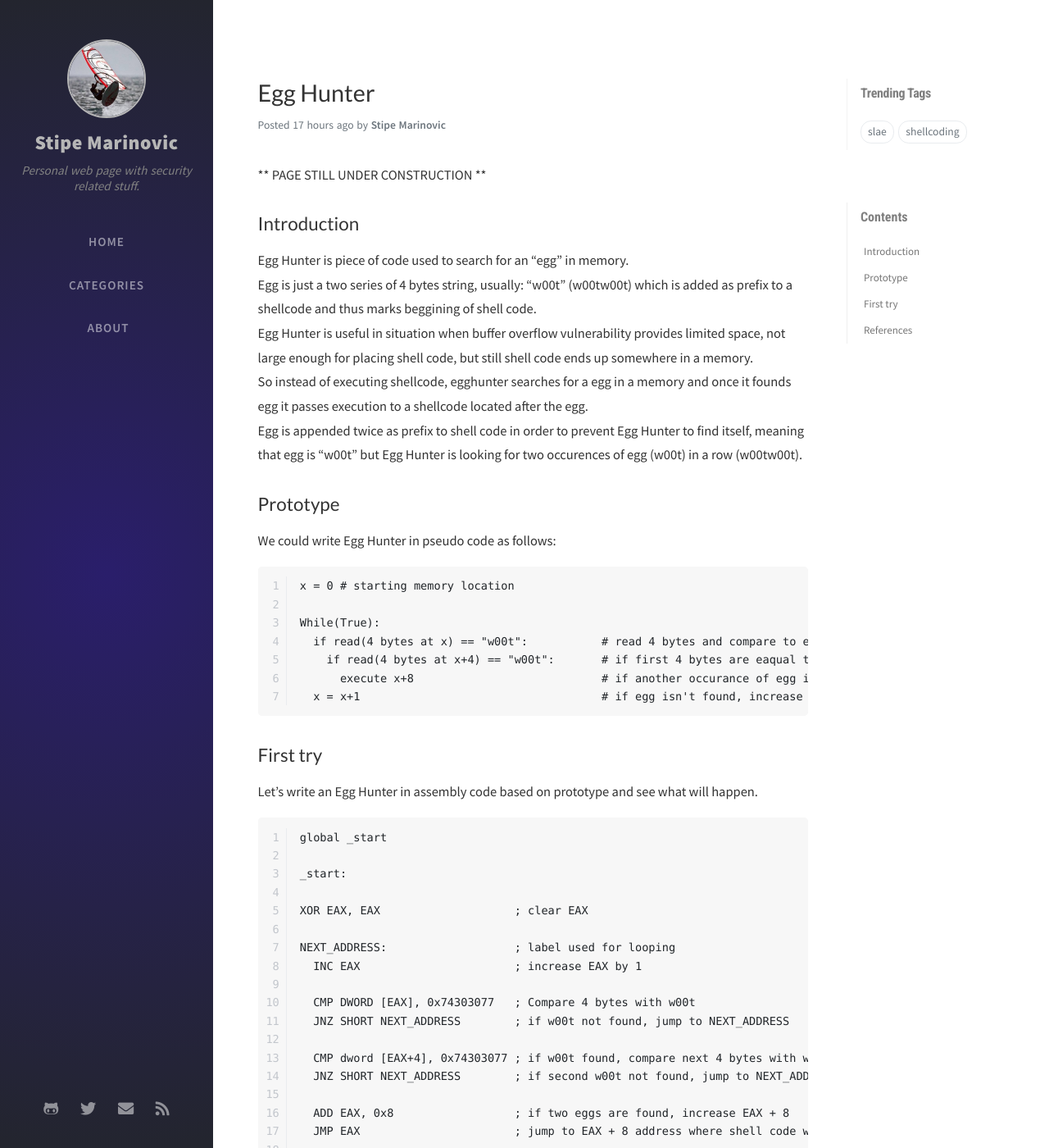
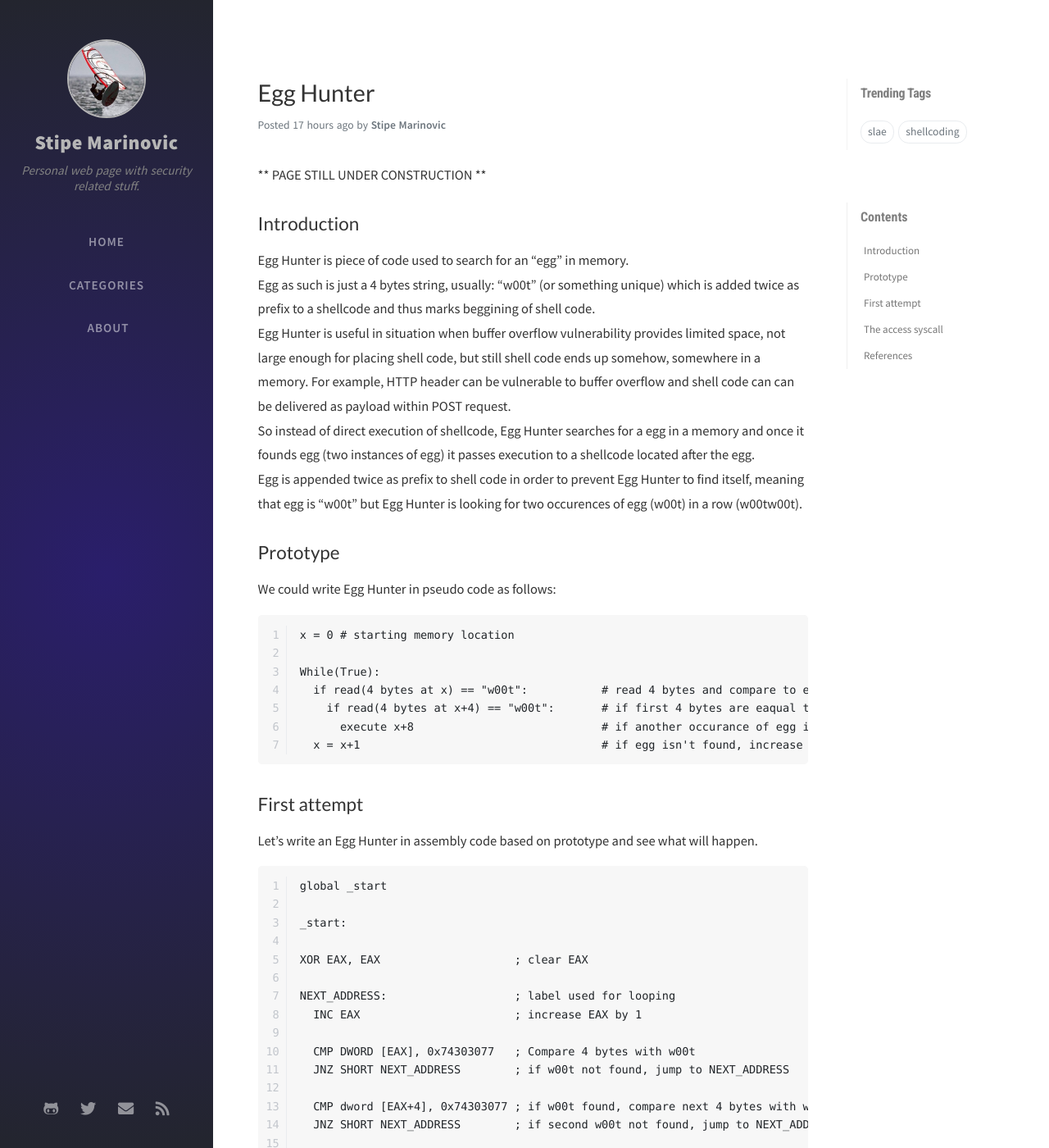
Before and after one commit to smarinovic/smarinovic.github.io, a Jekyll site: the page built from _posts/2020-05-28-EggHunter.md, in a window 1280 px wide and 1400 px high. Shown: the whole window at 82% size. Built offline with Jekyll 4.4.1, drawn with Linux system fonts in a browser that asks for light colours; nearby versions of some CDN libraries; comment, search, counter and statistics services are not loaded; some of the changed text lies outside the part shown.

Commit message:
updated egg description

````diff
--- a/_posts/2020-05-28-EggHunter.md
+++ b/_posts/2020-05-28-EggHunter.md
@@ -12,9 +12,9 @@ toc: true
 ## Introduction ##
 
 Egg Hunter is piece of code used to search for an "egg" in memory.
-Egg is just a two series of 4 bytes string, usually: "w00t" (w00tw00t) which is added as prefix to a shellcode and thus marks beggining of shell code.
-Egg Hunter is useful in situation when buffer overflow vulnerability provides limited space, not large enough for placing shell code, but still shell code ends up somewhere in a memory.
-So instead of executing shellcode, egghunter searches for a egg in a memory and once it founds egg it passes execution to a shellcode located after the egg.
+Egg as such is just a 4 bytes string, usually: "w00t" (or something unique) which is added twice as prefix to a shellcode and thus marks beggining of shell code.
+Egg Hunter is useful in situation when buffer overflow vulnerability provides limited space, not large enough for placing shell code, but still shell code ends up somehow, somewhere in a memory. For example, HTTP header can be vulnerable to buffer overflow and shell code can can be delivered as payload within POST request.
+So instead of direct execution of shellcode, Egg Hunter searches for a egg in a memory and once it founds egg (two instances of egg) it passes execution to a shellcode located after the egg.
 Egg is appended twice as prefix to shell code in order to prevent Egg Hunter to find itself, meaning that egg is "w00t" but Egg Hunter is looking for two occurences of egg (w00t) in a row (w00tw00t).
 
 ## Prototype ##
@@ -30,7 +30,7 @@ While(True):
   x = x+1                                    # if egg isn't found, increase memory location +1
 ```
 
-## First try ##
+## First attempt ##
 
 Let's write an Egg Hunter in assembly code based on prototype and see what will happen.
 
@@ -54,7 +54,7 @@ NEXT_ADDRESS:                   ; label used for looping
   JMP EAX                       ; jump to EAX + 8 address where shell code would be located
 
 ```
-But when we try to run it and observe behaviour with GDB we get an segmentation fault.
+When we compile it, link it, and run it, we get an segmentation fault when comparing egg with address in EAX.
 
 ```
 Program received signal SIGSEGV, Segmentation fault.
@@ -78,6 +78,30 @@ To mitigate this issue, there are two possible solutions, both are relying on fo
 
 ....
 
+## The access syscall ##
+
+From the `man 2 access` pages we can see that access syscall takes two arguments and checks if calling process can access file pathname. At first it seams non usefull to us, but the thing is, access can also accept memory address instead of file pathname and as such can verify if user can access memory location.
+
+```
+int access(const char *pathname, int mode);
+```
+
+> access() checks whether the calling process can access the file pathname. If pathname is a symbolic link, it is dereferenced.
+> access() and faccessat() may fail if: EFAULT pathname points outside your accessible address space.
+
+So to succesfully use access, we need to monitor EFAULT.
+
+EFAULT is defined in `/usr/include/libr/sflib/common/sftypes.h` file and F_OK is defined in `/usr/include/unistd.h` file.
+ that has code 14, or 0xf2 in negative form.
+
+#define EFAULT          14      /* Bad address */
+
+
+Constants
+Constant 	Decimal Value 	Location
+EFAULT 	14 	/usr/include/libr/sflib/common/sftypes.h
+F_OK 	0 	/usr/include/unistd.h
+
 ## References ##
 
 * [Corlean - exploit writing tutorial](https://www.corelan.be/index.php/2010/01/09/exploit-writing-tutorial-part-8-win32-egg-hunting/)
````
